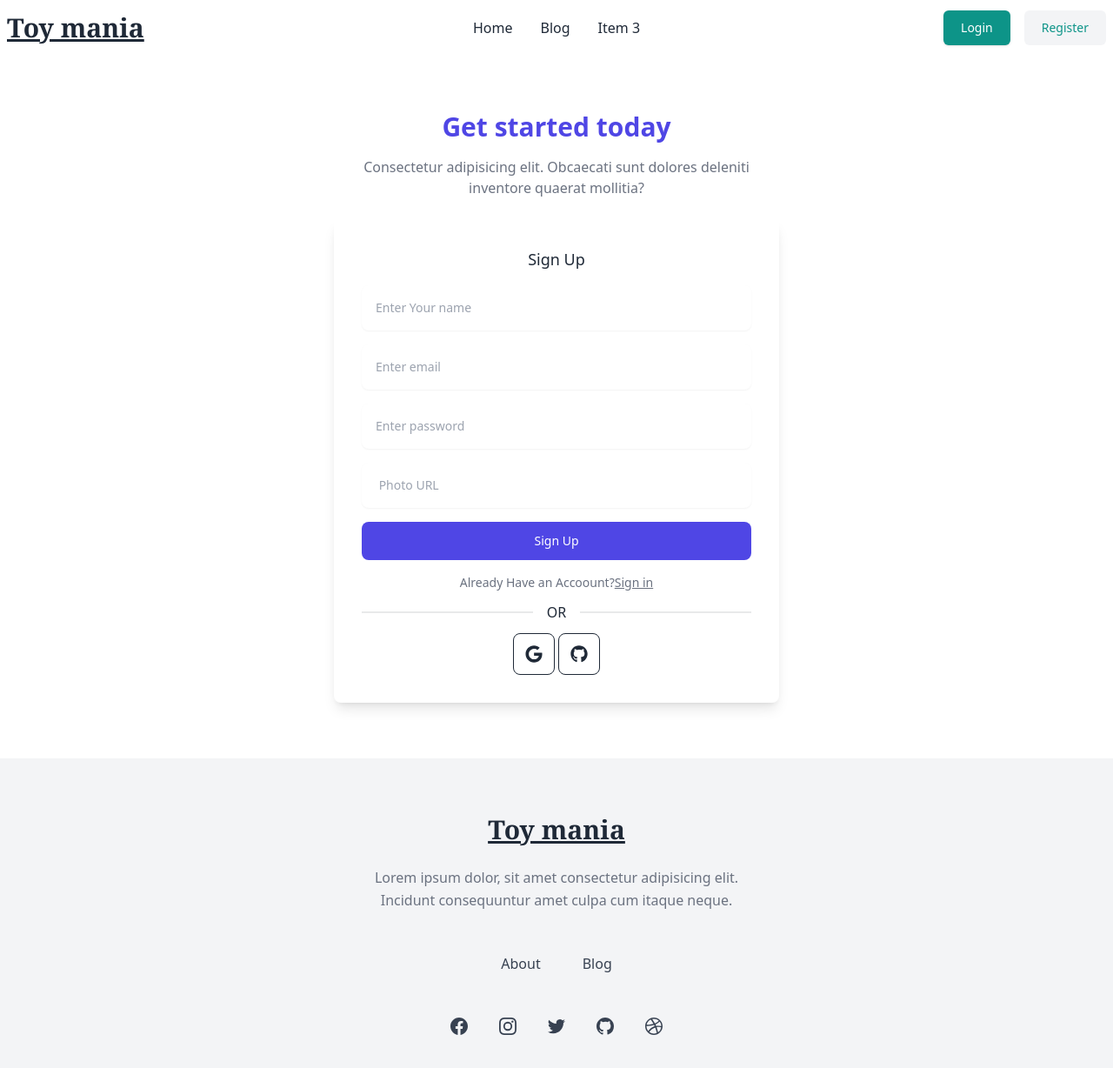
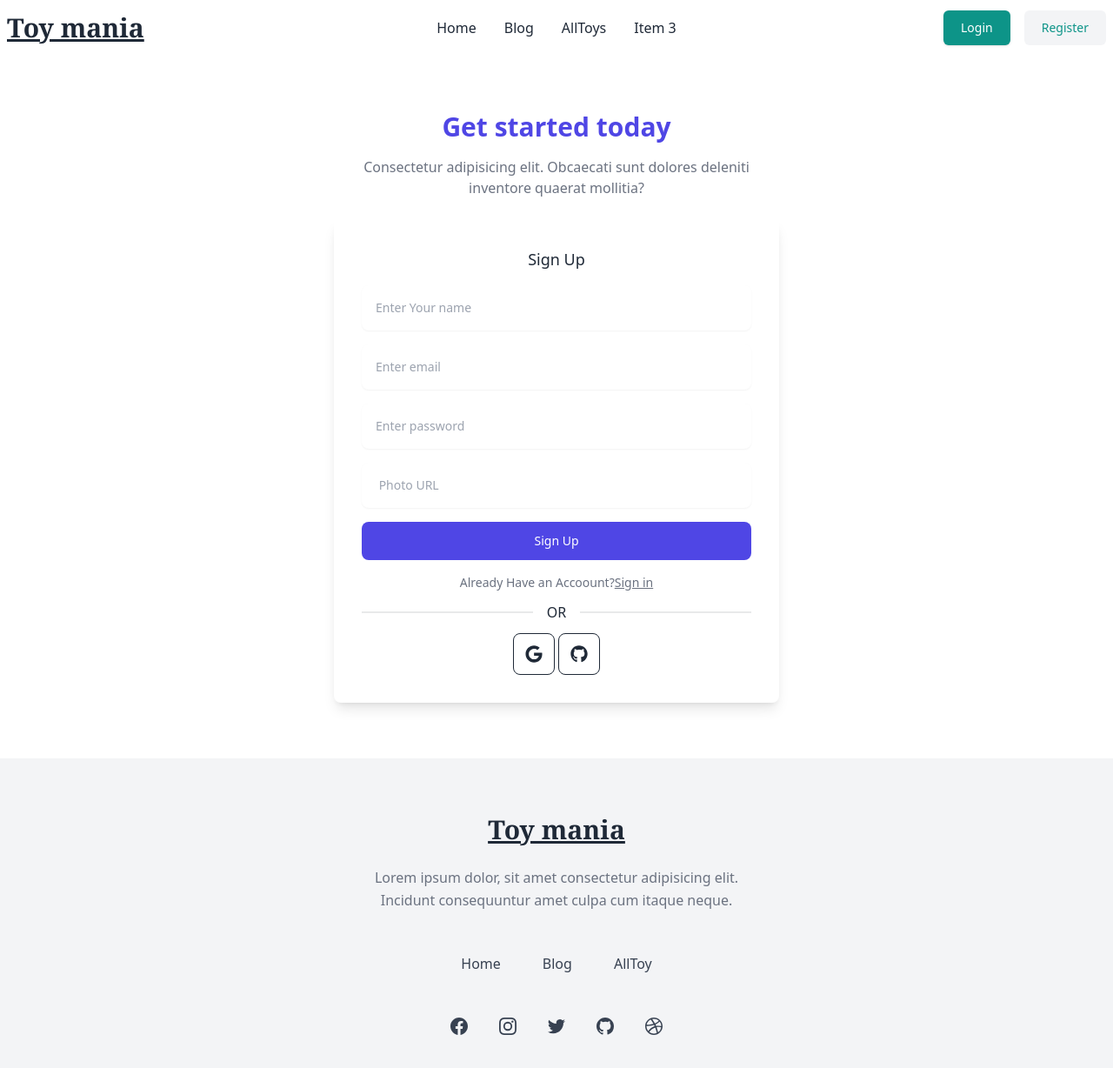
Before and after one commit to sma-rashik/toy-mania, a React (Vite) app: page /signup in a window 1280 px wide. Shown: the top 1228 px of the page at 87% size. Built offline with nearby package versions, Linux system fonts and the light colour scheme; no server answers.

Commit message:
alltoy comp added

```diff
--- /dev/null
+++ b/src/Components/AllToy/AllToy.jsx
@@ -0,0 +1,41 @@
+import React from "react";
+import { useLoaderData } from "react-router-dom";
+import Toy from "./Toy";
+
+const AllToy = () => {
+  const toys = useLoaderData();
+  console.log(toys);
+  return (
+    <>
+      <section className="relative mt-10  mb-5   bg-[url(https://i.ibb.co/jbRfkZZ/hand-drawn-christmas-toys-background-23-2148758008.jpg)] bg-cover bg-center bg-no-repeat">
+        <div className="absolute "></div>
+
+        <div className="mx-auto max-w-screen-xl px-4 py-28 lg:flex lg:h-screen lg:items-center">
+          <div className="mx-auto max-w-3xl text-center">
+            <h1 className="bg-gradient-to-r from-green-300 via-blue-500 to-purple-600 bg-clip-text text-3xl font-extrabold text-transparent sm:text-5xl">
+              All Toy
+            </h1>
+          </div>
+        </div>
+      </section>
+      <div className="mx-auto max-w-3xl mt-9 text-center">
+        <h1 className="bg-gradient-to-r from-green-300 via-blue-500 to-purple-600 bg-clip-text text-3xl font-extrabold text-transparent sm:text-5xl">
+          Enriching Childhood Moments
+        </h1>
+
+        <p className="mx-auto mt-4 max-w-xl sm:text-xl/relaxed">
+          All toys offer endless joy and entertainment, captivating children
+          with their imaginative play and fostering creativity while providing
+          hours of fun and laughter.
+        </p>
+      </div>
+      <div className="grid md:grid-cols-3 gap-4">
+        {toys.map((toy) => (
+          <Toy key={toy._id} toy={toy}></Toy>
+        ))}
+      </div>
+    </>
+  );
+};
+
+export default AllToy;
--- /dev/null
+++ b/src/Components/AllToy/Toy.jsx
@@ -0,0 +1,25 @@
+import React from "react";
+
+const Toy = ({ toy }) => {
+  const { picture, name, price, rating, quantity } = toy;
+  return (
+    <>
+      <div className="card w-full bg-base-100 shadow-xl">
+        <figure>
+          <img className="w-60 h-60 p-6" src={picture} alt="Shoes" />
+        </figure>
+        <div className="card-body">
+          <h2 className="card-title ">Name: {name} </h2>
+          <p className="text-lg">Price: ${price}</p>
+          <p className="text-lg">Available Quantity: {quantity}</p>
+          <p className="text-lg">Rating: {rating}</p>
+          <div className="card-actions justify-end">
+            <button className="btn btn-primary">Buy Now</button>
+          </div>
+        </div>
+      </div>
+    </>
+  );
+};
+
+export default Toy;
--- a/src/Components/Footer/Footer.jsx
+++ b/src/Components/Footer/Footer.jsx
@@ -25,16 +25,23 @@ const Footer = () => {
                   className="text-gray-700 transition hover:text-gray-700/75"
                   to="/"
                 >
-                  About
+                  Home
                 </Link>
               </li>
-
+              <li>
+                <Link
+                  className="text-gray-700 transition hover:text-gray-700/75"
+                  to="/blog"
+                >
+                  Blog
+                </Link>
+              </li>{" "}
               <li>
                 <Link
                   className="text-gray-700 transition hover:text-gray-700/75"
                   to="/"
                 >
-                  Blog
+                  AllToy
                 </Link>
               </li>
             </ul>
--- a/src/Components/Navbar/Navbar.jsx
+++ b/src/Components/Navbar/Navbar.jsx
@@ -52,6 +52,14 @@ const Navbar = () => {
                 </Link>
               </li>
               <li>
+                <Link
+                  to="/alltoy"
+                  className={isActiveRoute("/alltoy") ? "active" : ""}
+                >
+                  AllToys
+                </Link>
+              </li>{" "}
+              <li>
                 <Link className={isActiveRoute("/dekhajak") ? "active" : ""}>
                   Item 3
                 </Link>
@@ -78,6 +86,14 @@ const Navbar = () => {
                 className={isActiveRoute("/blog") ? "active" : ""}
               >
                 Blog
+              </Link>
+            </li>
+            <li>
+              <Link
+                to="/alltoy"
+                className={isActiveRoute("/alltoy") ? "active" : ""}
+              >
+                AllToys
               </Link>
             </li>
             <li>
--- a/src/Components/Router/Router.jsx
+++ b/src/Components/Router/Router.jsx
@@ -6,6 +6,7 @@ import Login from "../Login/Login";
 import Signup from "../Signup/Signup";
 import Blog from "../Blog/Blog";
 import ToyDetail from "../ToyDetail/ToyDetail";
+import AllToy from "../AllToy/AllToy";
 const router = createBrowserRouter([
   {
     path: "/",
@@ -29,9 +30,14 @@ const router = createBrowserRouter([
         element: <Signup />,
       },
       {
-        path: "/toy/:id",
+        path: "/toys/:id",
         element: <ToyDetail />,
         loader: (params) => fetch(`http://localhost:5000/toys/${params.id}`),
+      },
+      {
+        path: "/alltoy",
+        element: <AllToy />,
+        loader: () => fetch(`http://localhost:5000/toys`),
       },
     ],
   },
--- a/src/Components/Tabs/TabCompo.jsx
+++ b/src/Components/Tabs/TabCompo.jsx
@@ -46,8 +46,8 @@ const TabCompo = () => {
                     <p className="text-xl">Price: ${data.price}</p>
                     <p className="text-xl">Rating: {data.rating}</p>
                     <div className="card-actions justify-end">
-                      <Link to={`/toy/${data._id}`}>
-                        <button className="btn  btn-link"> View Details</button>
+                      <Link to={`/toys/${data._id}`}>
+                        <button className="btn btn-link">View Details</button>
                       </Link>
                     </div>
                   </div>
@@ -72,9 +72,8 @@ const TabCompo = () => {
                     <p className="text-xl">Price: ${data.price}</p>
                     <p className="text-xl">Rating: {data.rating}</p>
                     <div className="card-actions justify-end">
-                      <Link to={`/toy/${data.id}`}>
-                        {" "}
-                        <button className="btn  btn-link"> View Details</button>
+                      <Link to={`/toys/${data._id}`}>
+                        <button className="btn btn-link">View Details</button>
                       </Link>
                     </div>
                   </div>
@@ -99,9 +98,8 @@ const TabCompo = () => {
                     <p className="text-xl">Price: ${data.price}</p>
                     <p className="text-xl">Rating: {data.rating}</p>
                     <div className="card-actions justify-end">
-                      <Link to={`/toy/${data.id}`}>
-                        {" "}
-                        <button className="btn  btn-link"> View Details</button>
+                      <Link to={`/toys/${data._id}`}>
+                        <button className="btn btn-link">View Details</button>
                       </Link>
                     </div>
                   </div>
```
